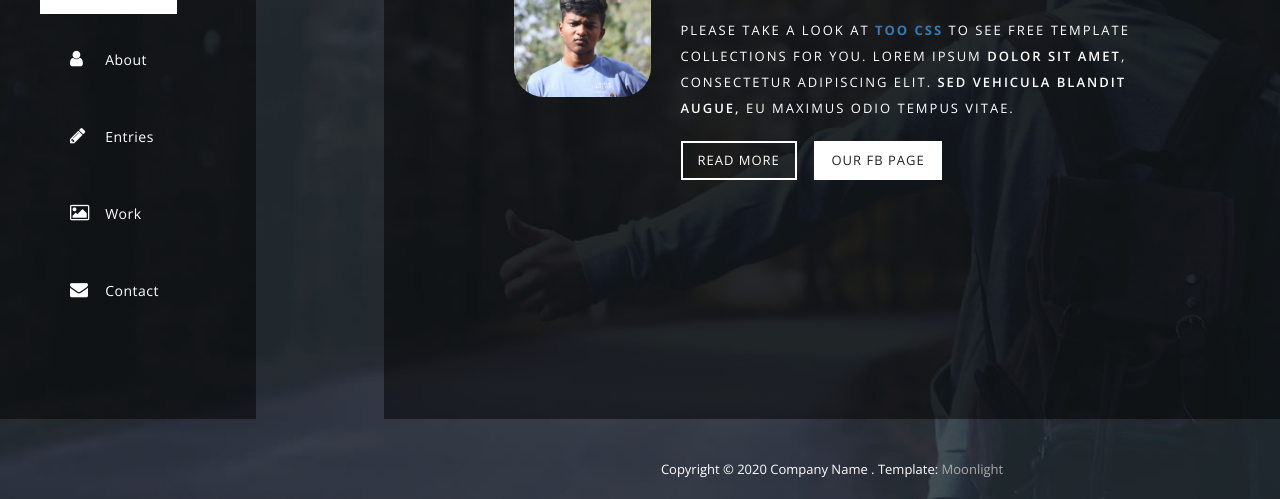
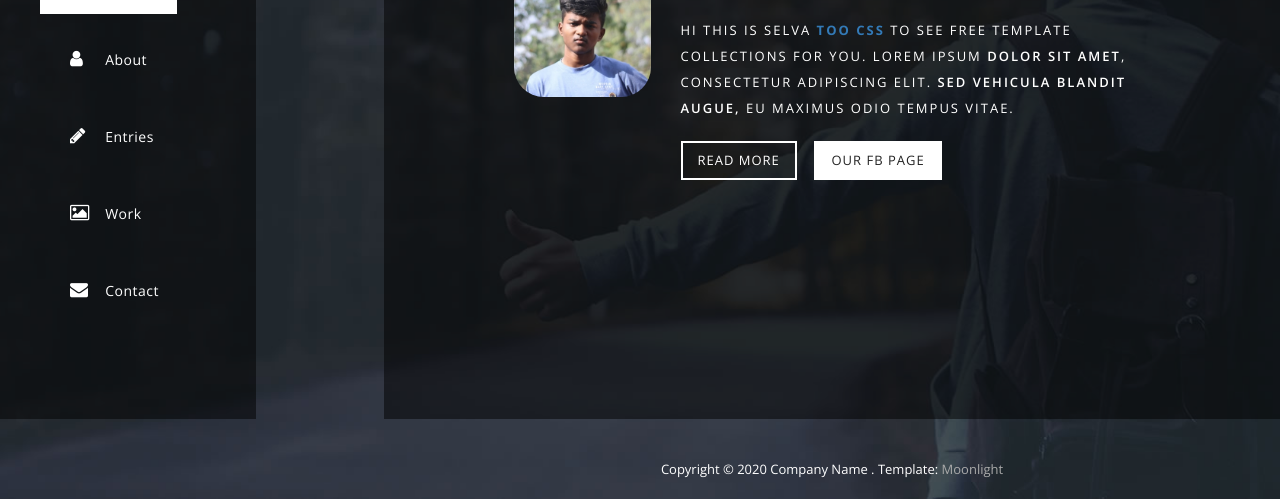
Before and after one commit to saiselva12/selvananth, a plain HTML site: page index.html in a window 1280 px wide. Shown: the part 301-800 px from the top of the page. Drawn offline with nearby package versions, Linux system fonts and the light colour scheme.

Commit message:
Update index.html

```diff
--- a/index.html
+++ b/index.html
@@ -59,7 +59,7 @@
                   </div>
                   <div class="col-md-9">
                       <h2>selva</h2>
-                      <p>Please take a look at <strong><a rel="nofollow" href="https://www.toocss.com">Too CSS</a></strong> to see free template collections for you. Lorem ipsum <em>dolor sit amet</em>, consectetur adipiscing elit. <em>Sed vehicula blandit augue,</em> eu maximus odio tempus vitae.</p>
+                      <p>Hi this is selva <strong><a rel="nofollow" href="https://www.toocss.com">Too CSS</a></strong> to see free template collections for you. Lorem ipsum <em>dolor sit amet</em>, consectetur adipiscing elit. <em>Sed vehicula blandit augue,</em> eu maximus odio tempus vitae.</p>
                       <div class="main-btn"><a href="#2">Read More</a></div>
                       <div class="fb-btn"><a rel="nofollow" href="https://fb.com/templatemo">Our FB Page</a></div>
                   </div>
```
